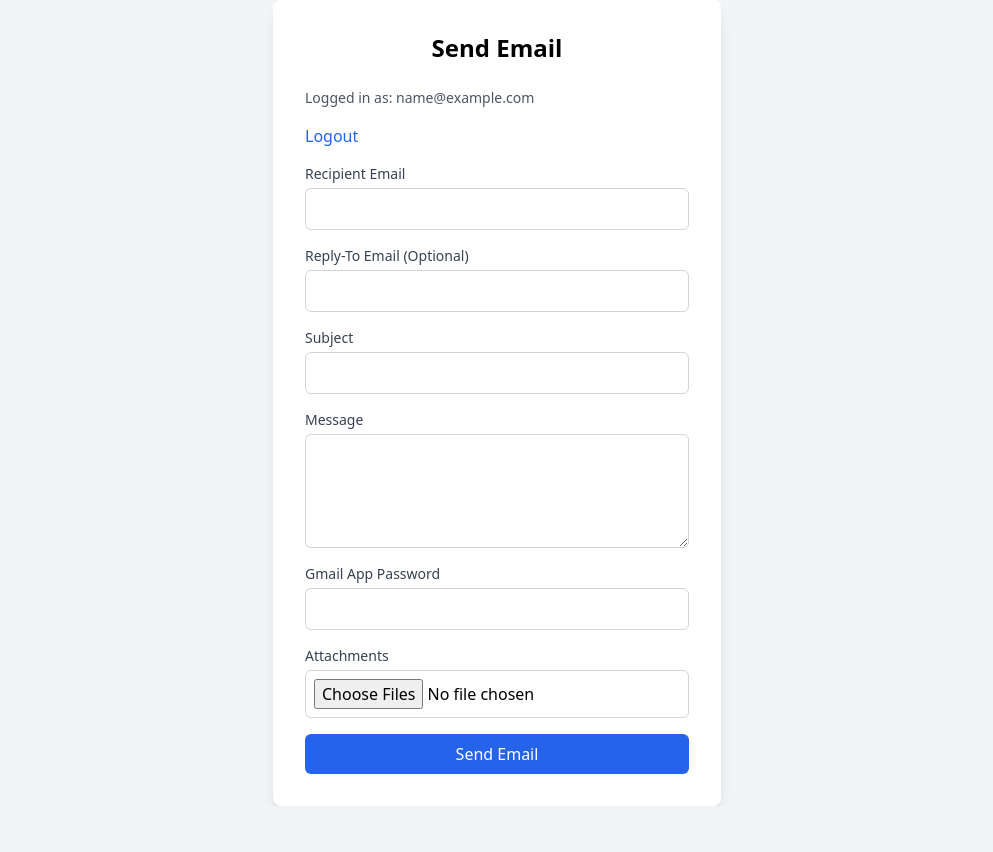
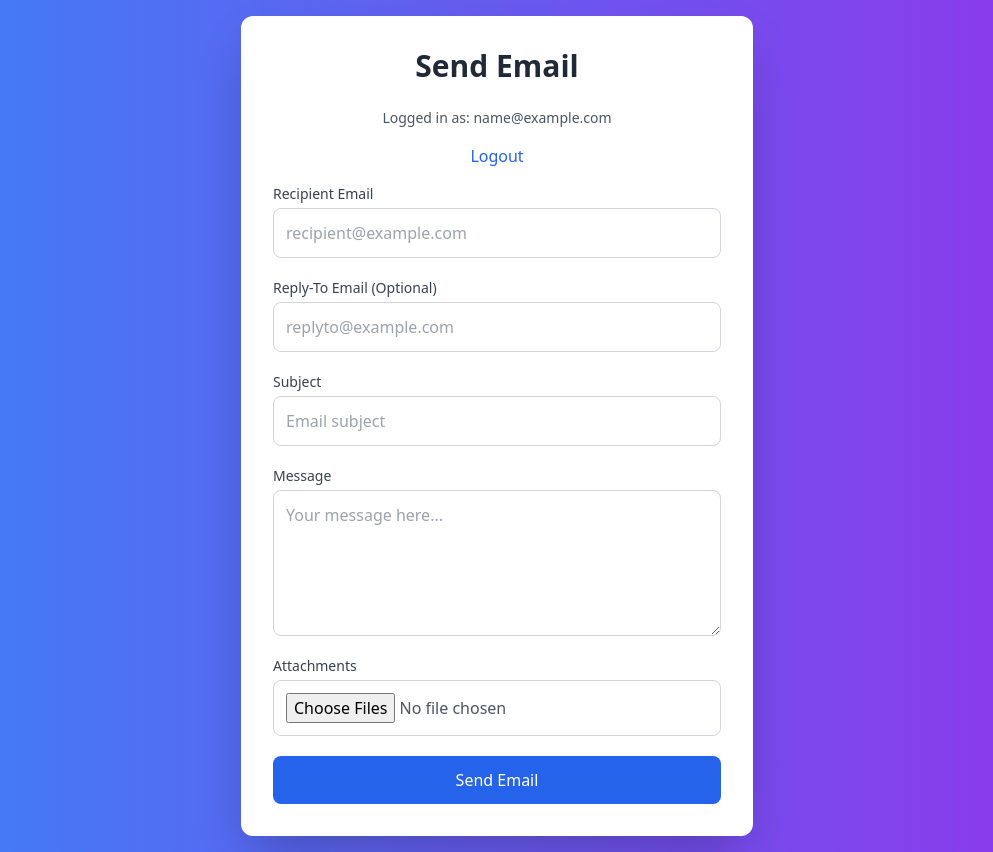
Before and after one commit to YusufDeesawala/SMTP-Server, a Flask app: page / in a window 1280 px wide. Shown: the whole page, without its empty margins (143-1136 px from the left). Before the commit the page ends 806 px from the top, so only its background shows below. Run offline with Flask 3, Linux system fonts and the light colour scheme; the visitor is signed in with stand-in values (Sample User, id 1); a database or web service that is not in the repository returns one stand-in record (values such as "Sample title"); parts of the project's set-up code (start-up, migrations or seed data) failed here and were passed over; some libraries are stand-ins or nearby versions.

Commit message:
Made ui changes to main application.

```diff
--- a/templates/index.html
+++ b/templates/index.html
@@ -6,53 +6,54 @@
     <title>Email Sender</title>
     <script src="https://cdn.tailwindcss.com"></script>
 </head>
-<body class="bg-gray-100 flex items-center justify-center min-h-screen">
-    <div class="bg-white p-8 rounded-lg shadow-lg w-full max-w-md">
-        <h1 class="text-2xl font-bold mb-6 text-center">Send Email</h1>
-        <p class="text-sm text-gray-600 mb-4">Logged in as: {{ user_email }}</p>
-        <a href="{{ url_for('logout') }}" class="text-blue-600 hover:underline mb-4 block">Logout</a>
+<body class="bg-gradient-to-r from-blue-500 to-purple-600 min-h-screen flex items-center justify-center p-4">
+    <div class="bg-white rounded-xl shadow-2xl p-8 w-full max-w-lg">
+        <h1 class="text-3xl font-bold text-gray-800 text-center mb-6">Send Email</h1>
+        <p class="text-sm text-gray-600 mb-4 text-center">Logged in as: {{ user_email }}</p>
+        <a href="{{ url_for('logout') }}" class="text-blue-600 hover:underline mb-4 block text-center">Logout</a>
         {% with messages = get_flashed_messages(with_categories=true) %}
             {% if messages %}
                 {% for category, message in messages %}
-                    <div class="mb-4 p-4 rounded {{ 'bg-green-100 text-green-700' if category == 'success' else 'bg-red-100 text-red-700' }}">
+                    <div class="mb-4 p-4 rounded-lg {{ 'bg-green-100 text-green-800' if category == 'success' else 'bg-red-100 text-red-800' }} text-sm">
                         {{ message }}
                     </div>
                 {% endfor %}
             {% endif %}
         {% endwith %}
-        <form method="POST" enctype="multipart/form-data" class="space-y-4">
+        <form method="POST" enctype="multipart/form-data" class="space-y-5">
             <div>
                 <label for="recipient_email" class="block text-sm font-medium text-gray-700">Recipient Email</label>
                 <input type="email" id="recipient_email" name="recipient_email" required
-                       class="mt-1 block w-full p-2 border border-gray-300 rounded-md focus:outline-none focus:ring-2 focus:ring-blue-500">
+                       pattern="[a-z0-9._%+-]+@[a-z0-9.-]+\.[a-z]{2,}$"
+                       class="mt-1 block w-full p-3 border border-gray-300 rounded-lg focus:outline-none focus:ring-2 focus:ring-blue-500 transition duration-200"
+                       placeholder="recipient@example.com">
             </div>
             <div>
                 <label for="reply_to" class="block text-sm font-medium text-gray-700">Reply-To Email (Optional)</label>
                 <input type="email" id="reply_to" name="reply_to"
-                       class="mt-1 block w-full p-2 border border-gray-300 rounded-md focus:outline-none focus:ring-2 focus:ring-blue-500">
+                       pattern="[a-z0-9._%+-]+@[a-z0-9.-]+\.[a-z]{2,}$"
+                       class="mt-1 block w-full p-3 border border-gray-300 rounded-lg focus:outline-none focus:ring-2 focus:ring-blue-500 transition duration-200"
+                       placeholder="replyto@example.com">
             </div>
             <div>
                 <label for="subject" class="block text-sm font-medium text-gray-700">Subject</label>
                 <input type="text" id="subject" name="subject" required
-                       class="mt-1 block w-full p-2 border border-gray-300 rounded-md focus:outline-none focus:ring-2 focus:ring-blue-500">
+                       class="mt-1 block w-full p-3 border border-gray-300 rounded-lg focus:outline-none focus:ring-2 focus:ring-blue-500 transition duration-200"
+                       placeholder="Email subject">
             </div>
             <div>
                 <label for="message" class="block text-sm font-medium text-gray-700">Message</label>
-                <textarea id="message" name="message" rows="4" required
-                          class="mt-1 block w-full p-2 border border-gray-300 rounded-md focus:outline-none focus:ring-2 focus:ring-blue-500"></textarea>
-            </div>
-            <div>
-                <label for="app_password" class="block text-sm font-medium text-gray-700">Gmail App Password</label>
-                <input type="password" id="app_password" name="app_password" required
-                       class="mt-1 block w-full p-2 border border-gray-300 rounded-md focus:outline-none focus:ring-2 focus:ring-blue-500">
+                <textarea id="message" name="message" rows="5" required
+                          class="mt-1 block w-full p-3 border border-gray-300 rounded-lg focus:outline-none focus:ring-2 focus:ring-blue-500 transition duration-200"
+                          placeholder="Your message here..."></textarea>
             </div>
             <div>
                 <label for="attachments" class="block text-sm font-medium text-gray-700">Attachments</label>
                 <input type="file" id="attachments" name="attachments" multiple
-                       class="mt-1 block w-full p-2 border border-gray-300 rounded-md">
+                       class="mt-1 block w-full p-3 border border-gray-300 rounded-lg text-gray-600">
             </div>
             <button type="submit"
-                    class="w-full bg-blue-600 text-white p-2 rounded-md hover:bg-blue-700 focus:outline-none focus:ring-2 focus:ring-blue-500">
+                    class="w-full bg-blue-600 text-white p-3 rounded-lg hover:bg-blue-700 focus:outline-none focus:ring-2 focus:ring-blue-500 transition duration-200">
                 Send Email
             </button>
         </form>
```
